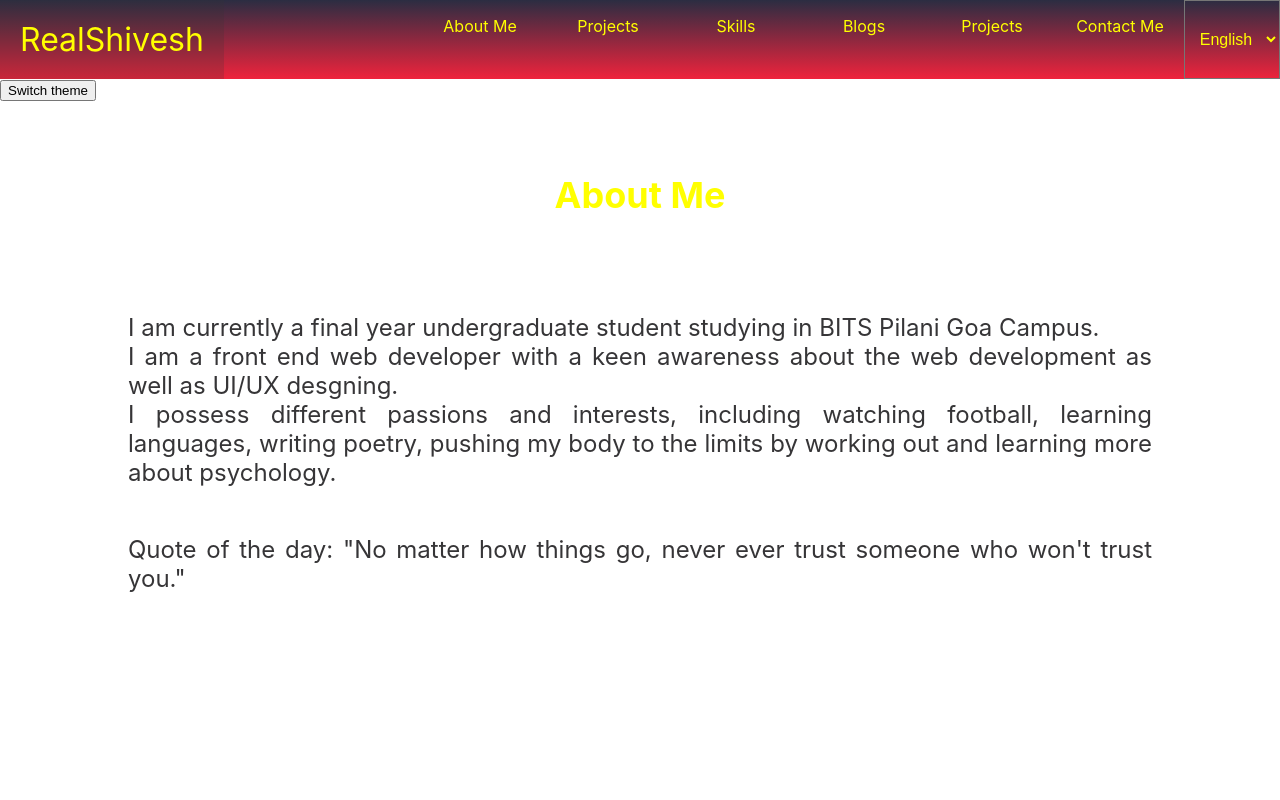
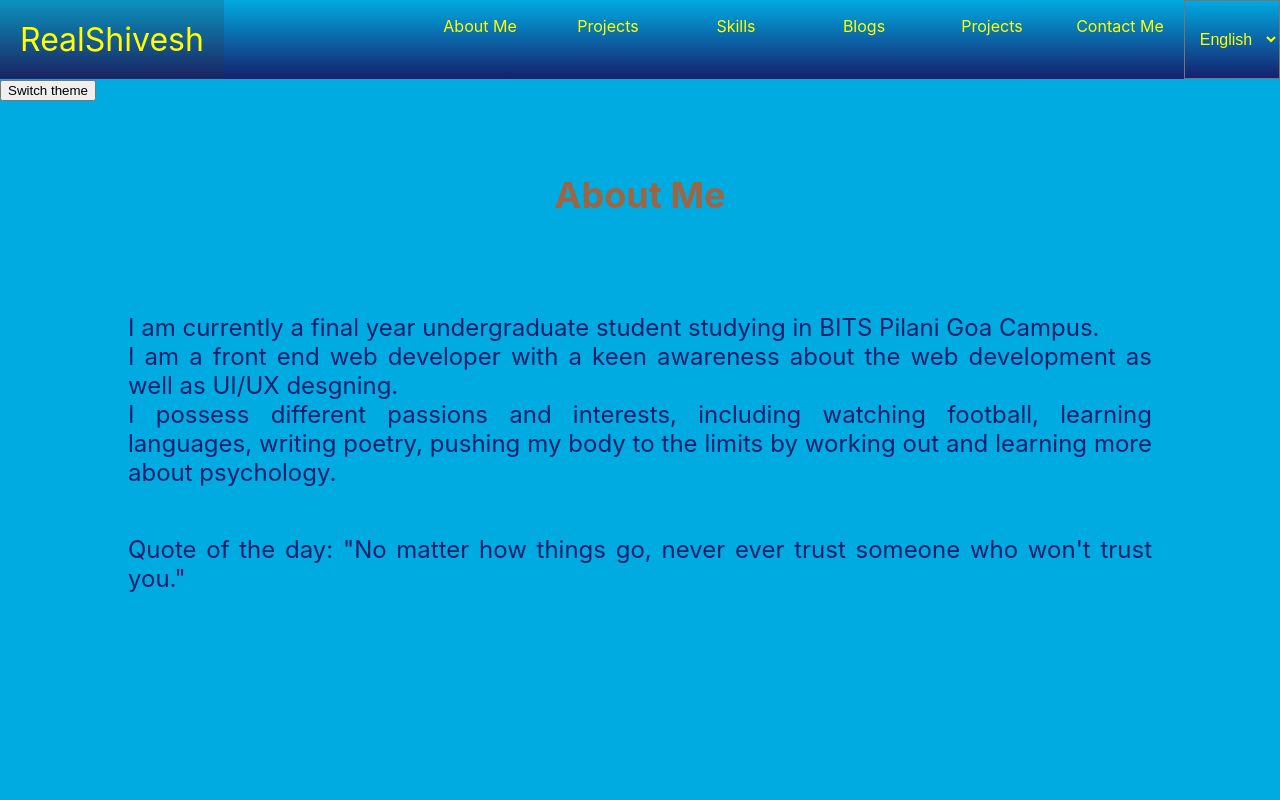
Before and after one commit to RealShivesh/portfolio, a React (Create React App) app: page / in a window 1280 px wide. Shown: the top 800 px of the page. Built offline with nearby package versions, Linux system fonts and the light colour scheme.

Commit message:
passing props to background colors

```diff
--- a/src/styles/Main.styles.js
+++ b/src/styles/Main.styles.js
@@ -6,7 +6,7 @@ const Section = styled.section`
 `
 
 const Heading = styled.h1`
-  color: yellow;
+  color: ${(props) => props.theme.header};
   font-size: 2.25rem;
   padding: 2em;
   margin: 0;
@@ -29,6 +29,8 @@ const Paragraph = styled.div`
 
 const Page = styled.section`
   width: 100%;
+  background: ${(props) => props.theme.body};
+  color: ${(props) => props.theme.color};
   overflow-x: hidden;
   min-height: 100vh;
   height: 100%;
--- a/src/styles/Navigation.styles.js
+++ b/src/styles/Navigation.styles.js
@@ -6,11 +6,7 @@ const NavBar = styled.header`
   display: flex;
   justify-content: space-between;
   overflow-x: hidden;
-  background: linear-gradient(
-    0deg,
-    rgba(239, 35, 60, 1) 0%,
-    rgba(43, 45, 66, 1) 100%
-  );
+  background: linear-gradient(0deg, #161f6d 0%, #00abe1 100%);
   @media only screen and (max-width: 768px) {
     flex-direction: column;
   }
--- a/src/styles/Themes.js
+++ b/src/styles/Themes.js
@@ -1,12 +1,14 @@
 export const lightTheme = {
-  body: '#FFF',
-  text: '#363537',
+  body: '#00ABE1',
+  color: '#161F6D',
   toggleBorder: '#FFF',
-  background: '#363537',
+  background: '#161F6D',
+  header: '#9c6644',
 }
 export const darkTheme = {
-  body: '#363537',
-  text: '#FAFAFA',
+  body: '#161F6D',
+  color: '#00ABE1',
   toggleBorder: '#6B8096',
   background: '#999',
+  header: '#9c6644',
 }
```
